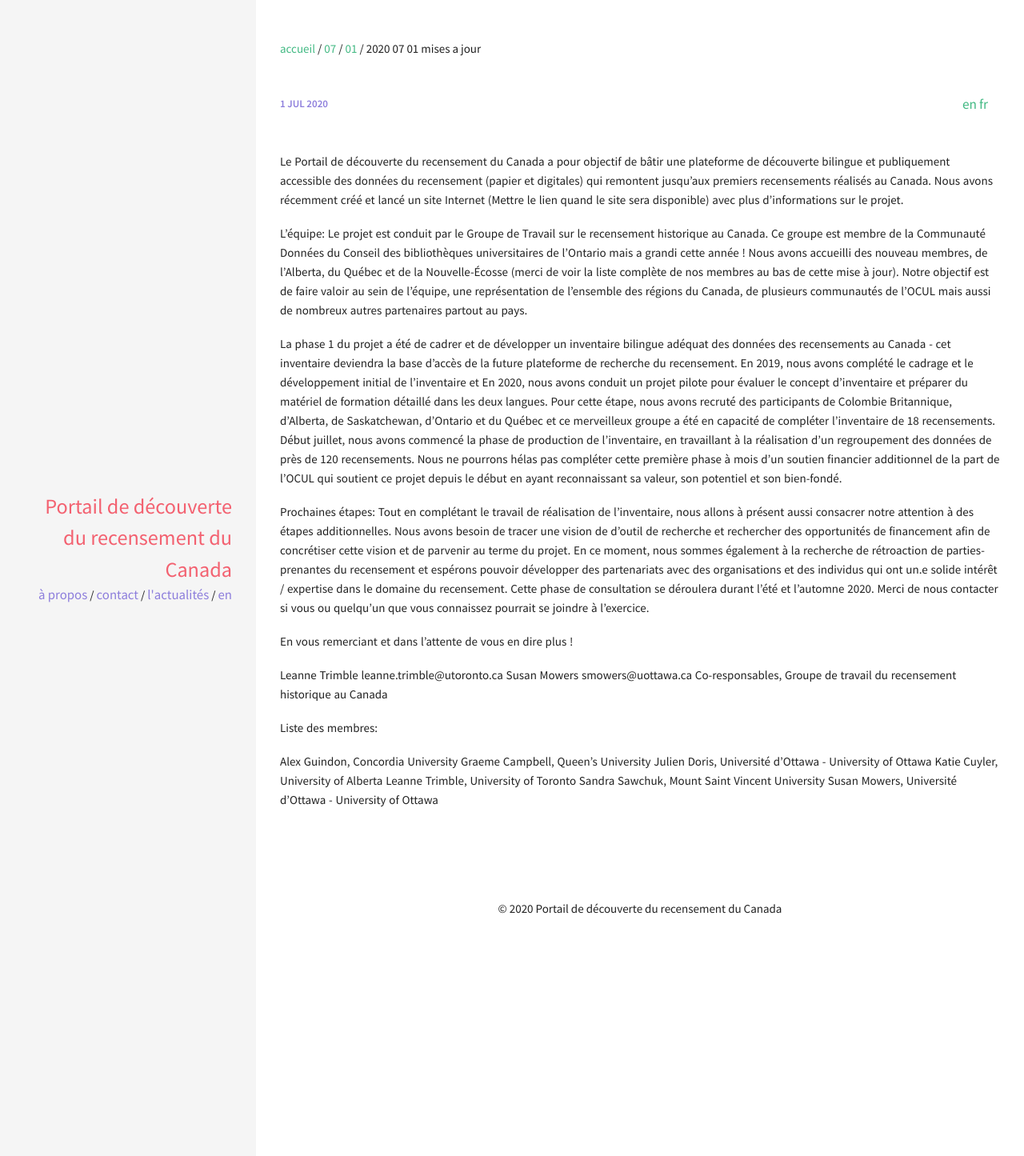
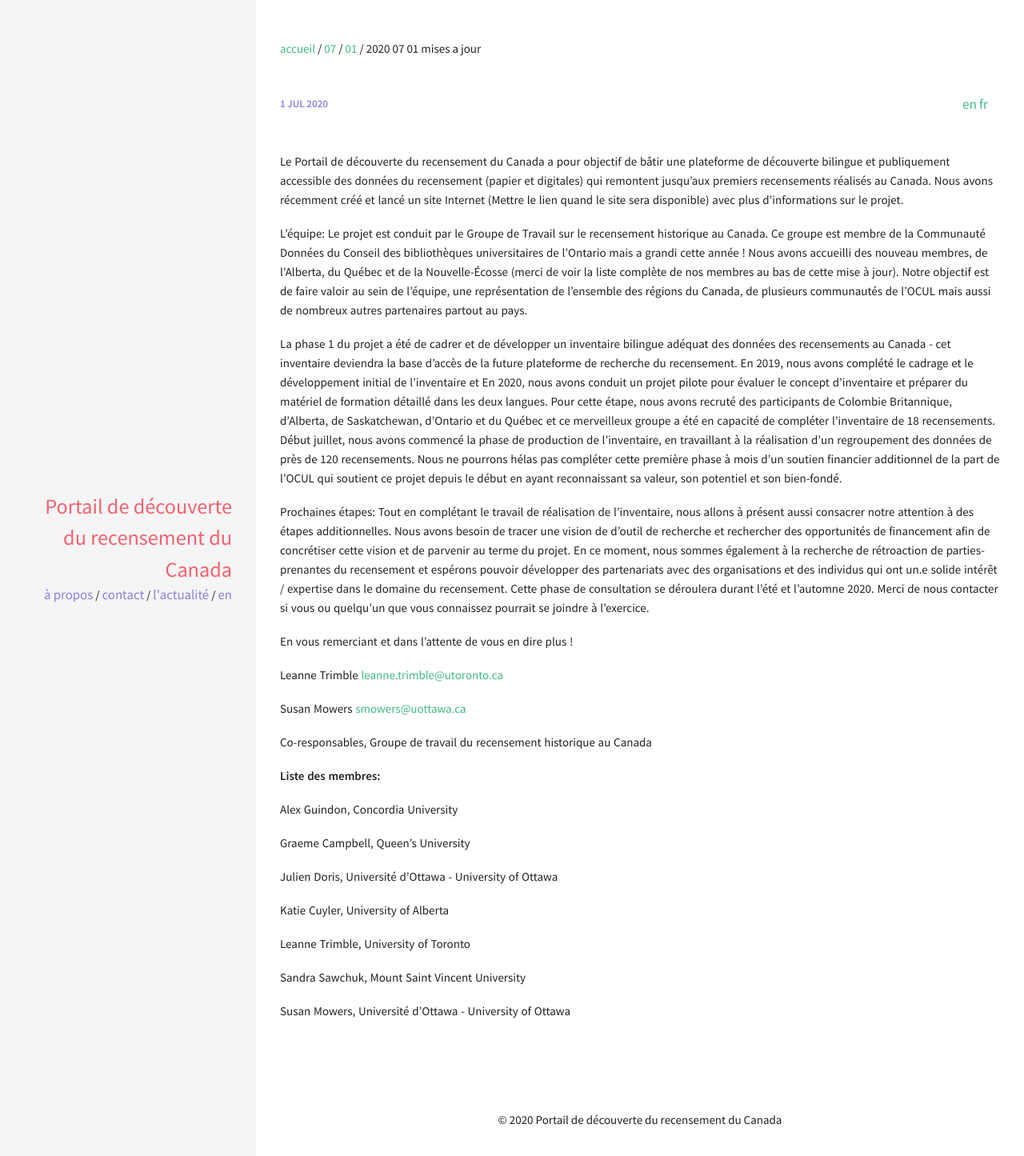
Before and after one commit to census-recensement/census-recensement.github.io, a Jekyll site: the page built from _posts/2020-07-01-mises-a-jour.md, in a window 1280 px wide. Shown: the top 1445 px of the page at 80% size. Built offline with Jekyll 4.4.1, drawn with Linux system fonts in a browser that asks for light colours.

Commit message:
update spelling and news

```diff
--- a/_data/navigation.yml
+++ b/_data/navigation.yml
@@ -23,7 +23,7 @@ languages:
       url: /fr/a-propos/
     - title: "Contact"
       url: /fr/contact/
-    - title: "L'actualités"
-      url: /fr/l-actualites/
+    - title: "L'actualité"
+      url: /fr/l-actualite/
     - title: "en"
       url: /en/
--- a/fr/l-actualites.md
+++ b/fr/l-actualite.md
@@ -1,6 +1,6 @@
 ---
 layout: page
-title: L'actualités
+title: L'actualité
 lang: fr
 ref: news
 ---
```
Also changed, not shown: _posts/2020-07-01-mises-a-jour.md (+11 -3 lines), _posts/2020-07-01-update.md (+16 -8 lines).
